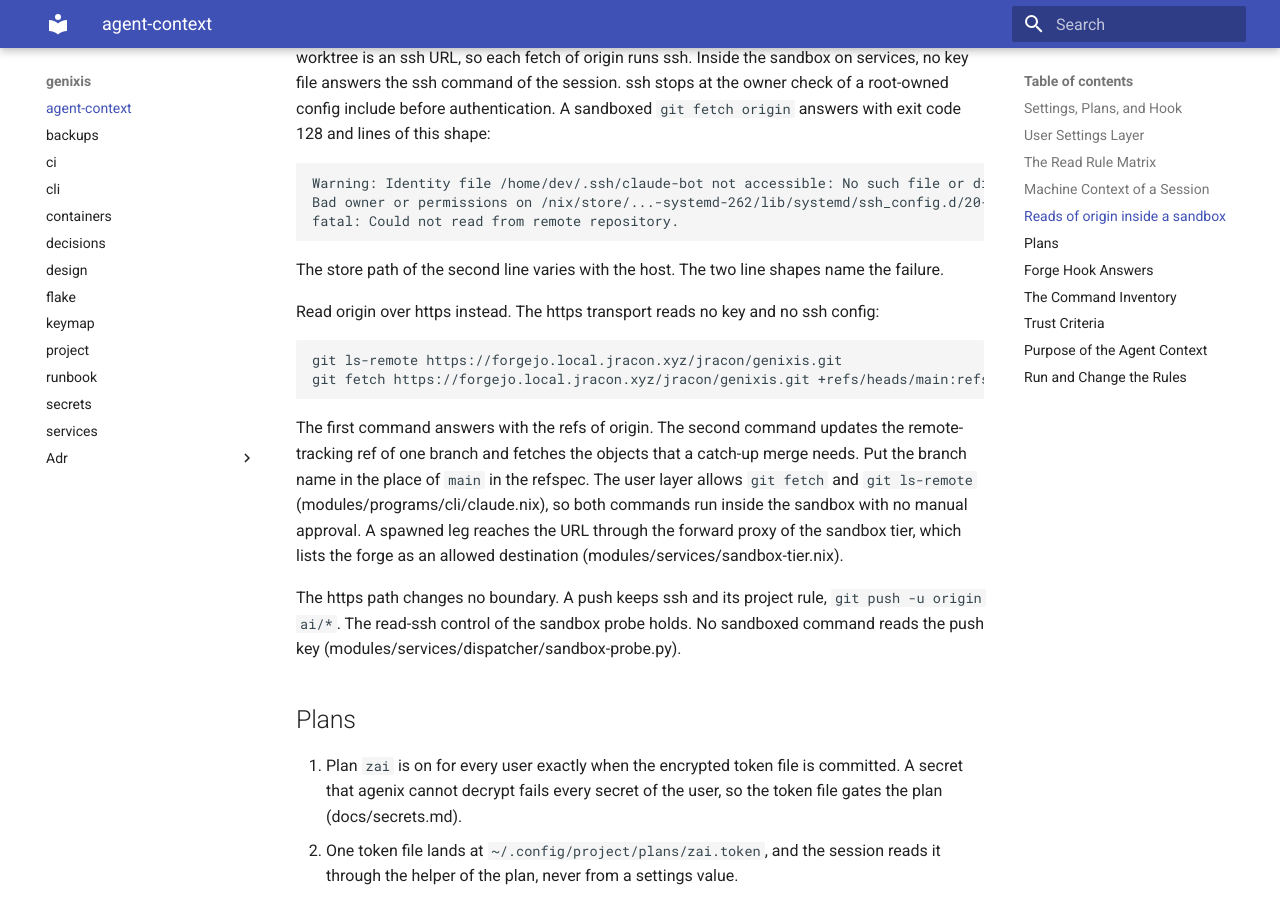
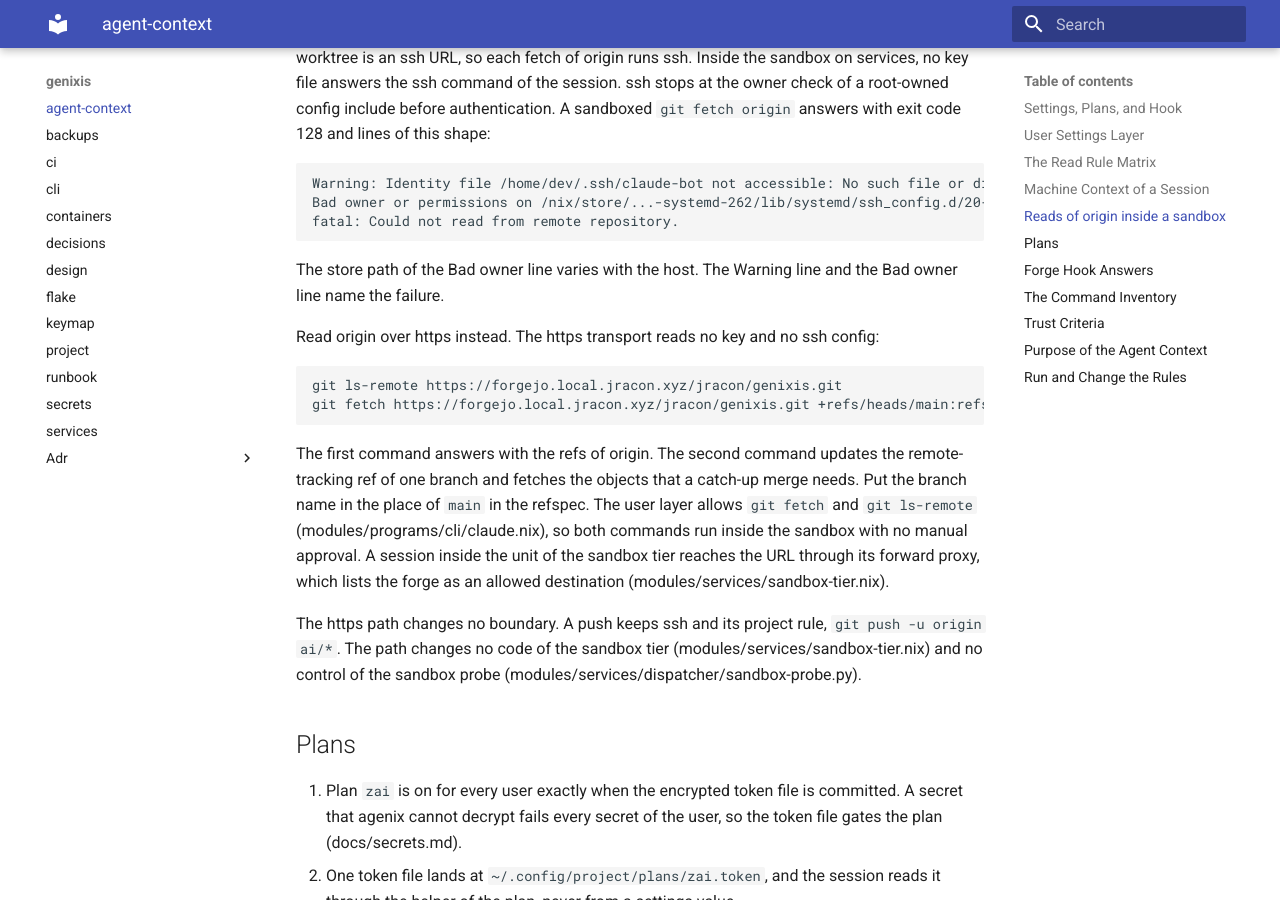
Before and after one commit to Jracon/genixis, an MkDocs documentation site: the page built from docs/agent-context.md, in a window 1280 px wide and 900 px high, scrolled down 5093 px. Built offline with MkDocs 1.6.1 and Material for MkDocs 9.7.7, drawn with Linux system fonts in a browser that asks for light colours.

Commit message:
docs(agent-context): address the review of the https read path
The reviewer verdict of pull request 632 found that no run on record
backs the sentence that states the read-ssh control of the sandbox
probe holds. The section states only what the diff supports now: the
path changes no code of the tier and no control of the probe. The
proxy sentence holds for a session inside the unit of the sandbox
tier alone, because a session outside that unit named no proxy
variable and the https read still answered. The failure lines carry
their names, the Warning line and the Bad owner line, so a reader
matches them with no count of the block.

Co-Authored-By: Claude Code <noreply@anthropic.com>

````diff
--- a/docs/agent-context.md
+++ b/docs/agent-context.md
@@ -75,7 +75,7 @@ Bad owner or permissions on /nix/store/...-systemd-262/lib/systemd/ssh_config.d/
 fatal: Could not read from remote repository.
 ```
 
-The store path of the second line varies with the host. The two line shapes name the failure.
+The store path of the Bad owner line varies with the host. The Warning line and the Bad owner line name the failure.
 
 Read origin over https instead. The https transport reads no key and no ssh config:
 
@@ -84,9 +84,9 @@ git ls-remote https://forgejo.local.jracon.xyz/jracon/genixis.git
 git fetch https://forgejo.local.jracon.xyz/jracon/genixis.git +refs/heads/main:refs/remotes/origin/main
 ```
 
-The first command answers with the refs of origin. The second command updates the remote-tracking ref of one branch and fetches the objects that a catch-up merge needs. Put the branch name in the place of `main` in the refspec. The user layer allows `git fetch` and `git ls-remote` (modules/programs/cli/claude.nix), so both commands run inside the sandbox with no manual approval. A spawned leg reaches the URL through the forward proxy of the sandbox tier, which lists the forge as an allowed destination (modules/services/sandbox-tier.nix).
+The first command answers with the refs of origin. The second command updates the remote-tracking ref of one branch and fetches the objects that a catch-up merge needs. Put the branch name in the place of `main` in the refspec. The user layer allows `git fetch` and `git ls-remote` (modules/programs/cli/claude.nix), so both commands run inside the sandbox with no manual approval. A session inside the unit of the sandbox tier reaches the URL through its forward proxy, which lists the forge as an allowed destination (modules/services/sandbox-tier.nix).
 
-The https path changes no boundary. A push keeps ssh and its project rule, `git push -u origin ai/*`. The read-ssh control of the sandbox probe holds. No sandboxed command reads the push key (modules/services/dispatcher/sandbox-probe.py).
+The https path changes no boundary. A push keeps ssh and its project rule, `git push -u origin ai/*`. The path changes no code of the sandbox tier (modules/services/sandbox-tier.nix) and no control of the sandbox probe (modules/services/dispatcher/sandbox-probe.py).
 
 ## Plans
 
````
